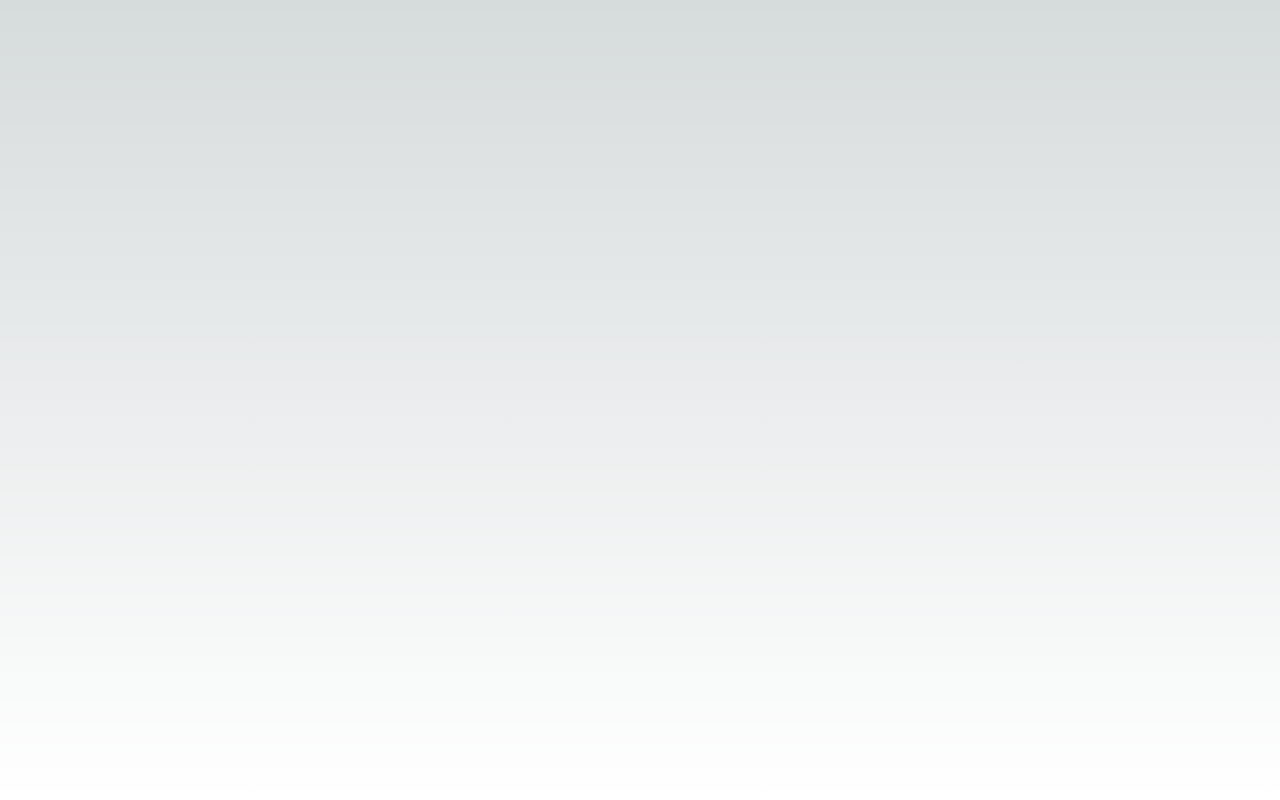
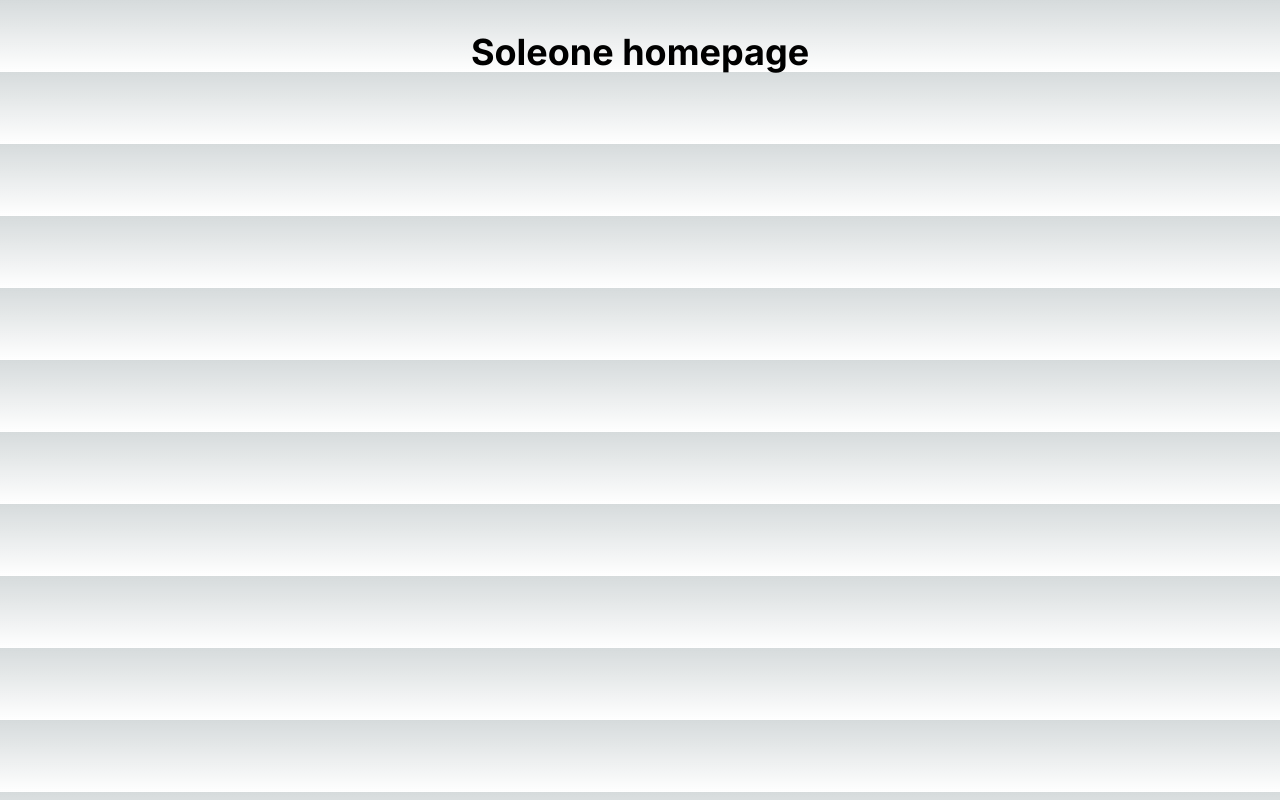
Before and after one commit to Soleone/presence, a Next.js app: page / in a window 1280 px wide. Built offline with nearby package versions, Linux system fonts and the light colour scheme.

Commit message:
Update readme

```diff
--- a/app/page.tsx
+++ b/app/page.tsx
@@ -1,10 +1,12 @@
 import Image from "next/image";
+import { config } from "@/app/data/config";
 
 export default function Home() {
   return (
-    <main className="flex min-h-screen flex-col items-center justify-between p-24">
-      <div className="z-10 w-full max-w-5xl items-center justify-between font-mono text-sm lg:flex">
-      </div>
+    <main>
+      <header>
+        <h1 className="text-4xl font-bold text-center mt-8">{config.site.title}</h1>
+      </header>
     </main>
   );
 }
```
Also changed, not shown: 1 other file (tests, documents, lock files or other folders).
